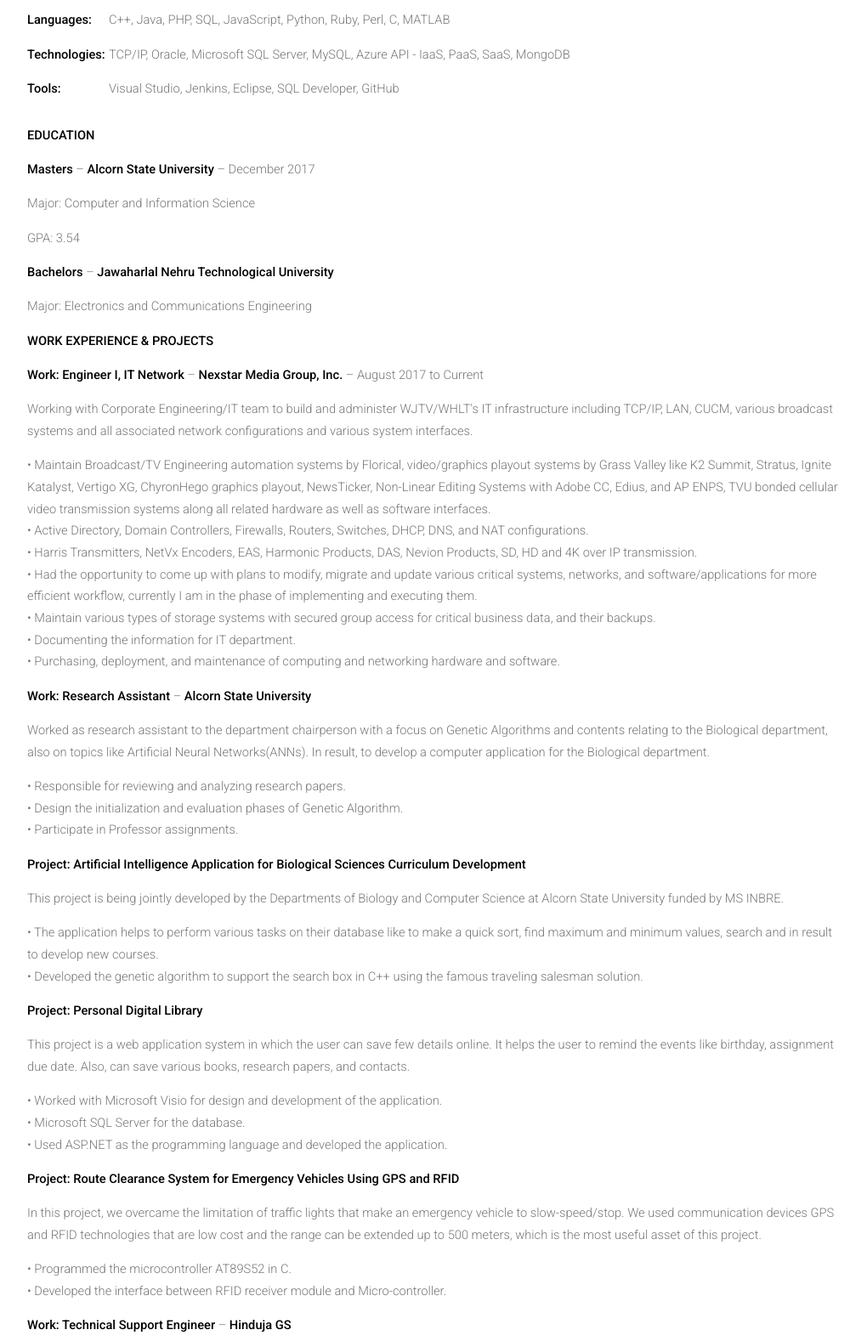
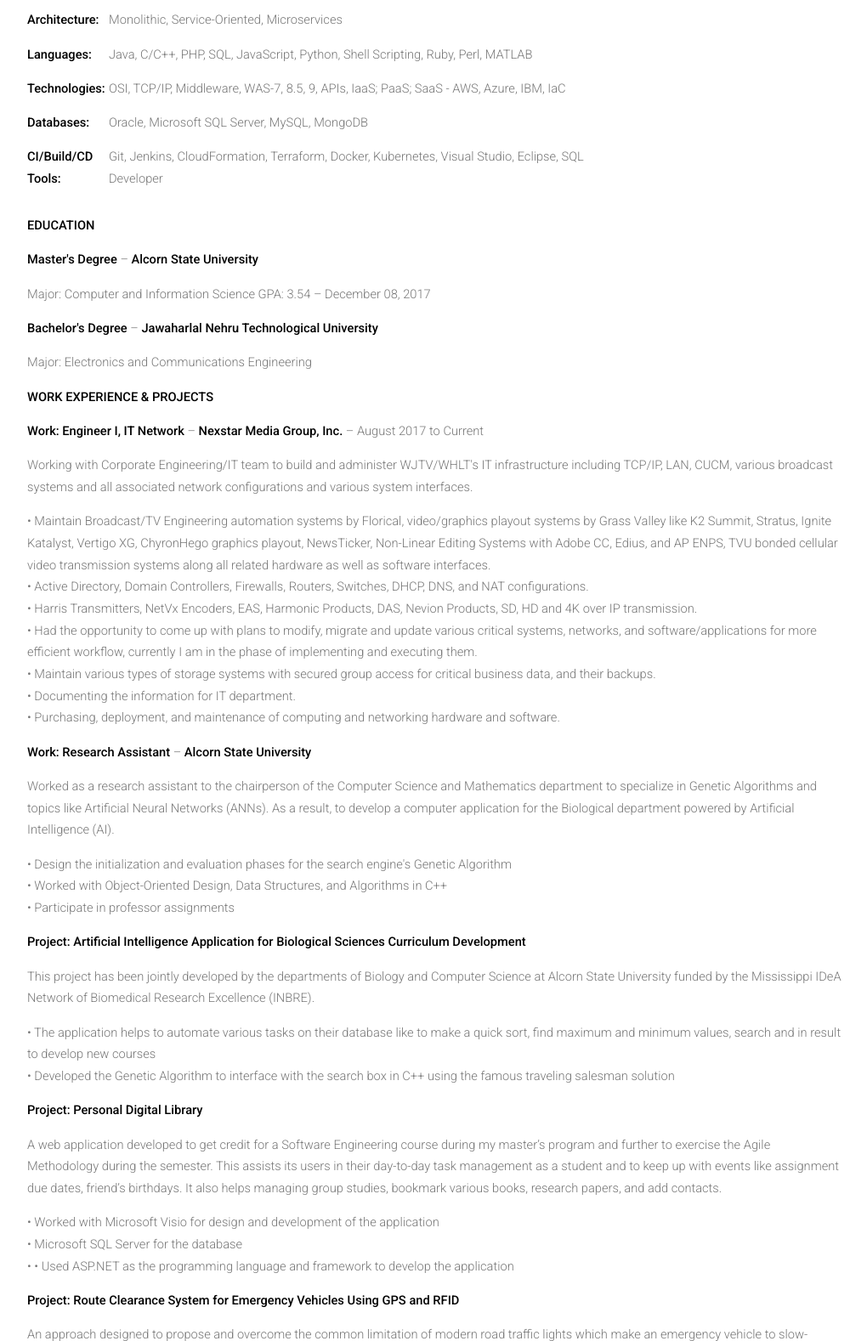
Before and after one commit to rkambati/rkambati.github.io, a plain HTML site: page resume.html in a window 1280 px wide. Shown: the part 704-2282 px from the top of the page at 85% size, without its empty margins (128-1148 px from the left). Drawn offline with nearby package versions, Linux system fonts and the light colour scheme.

Commit message:
Update resume.html
Multiple sections update

```diff
--- a/resume.html
+++ b/resume.html
@@ -1,5 +1,4 @@
 <!DOCTYPE HTML>
-
 <html>
 	<head>
 		<title>RK's Resume</title>
@@ -53,15 +52,24 @@
 						<header>
 							<p><strong>SUMMARY</strong></p>
 <p>Initiative-taking focused senior IT professional accomplished at designing solutions and driving business initiatives across multiple functional groups to ensure external/internal stakeholder satisfaction and increased end-user adoption. Expertise in laying digital transformation roadmaps and strategies along with dynamic relationship management skills; collaborating with suppliers and clients across industries. Masterful at creating explicit guidelines, simplifying the interpretation of technical specifications, business requirements, and process flows. Experience in solution re-design, reengineer, and refactor of legacy products adopting cloud maturity levels. Deep architectural understanding of TCP/IP, Operating Systems, and hybrid cloud models.</p>
+
 							<p><strong>SKILL SET</strong></p>
 <table>
 	<tbody>
 		<tr>
 			<td width="96">
+				<p><strong>Architecture:</strong></p>
+			</td>
+			<td width="576">
+				<p>Monolithic, Service-Oriented, Microservices</p>
+			</td>
+		</tr>
+		<tr>
+			<td width="96">
 				<p><strong>Languages:</strong></p>
 			</td>
 			<td width="576">
-				<p>C++, Java, PHP, SQL, JavaScript, Python, Ruby, Perl, C, MATLAB</p>
+				<p>Java, C/C++, PHP, SQL, JavaScript, Python, Shell Scripting, Ruby, Perl, MATLAB</p>
 			</td>
 		</tr>
 		<tr>
@@ -69,25 +77,33 @@
 				<p><strong>Technologies:</strong></p>
 			</td>
 			<td width="576">
-				<p>TCP/IP, Oracle, Microsoft SQL Server, MySQL, Azure API - IaaS, PaaS, SaaS, MongoDB</p>
+				<p>OSI, TCP/IP, Middleware, WAS-7, 8.5, 9, APIs, IaaS; PaaS; SaaS - AWS, Azure, IBM, IaC</p>
 			</td>
 		</tr>
 		<tr>
 			<td width="96">
-				<p><strong>Tools:<strong></p>
+				<p><strong>Databases:<strong></p>
 			</td>
 			<td width="576">
-				<p>Visual Studio, Jenkins, Eclipse, SQL Developer, GitHub</p>
+				<p>Oracle, Microsoft SQL Server, MySQL, MongoDB</p>
+			</td>
+		</tr>
+		<tr>
+			<td width="96">
+				<p><strong>CI/Build/CD Tools:<strong></p>
+			</td>
+			<td width="576">
+				<p>Git, Jenkins, CloudFormation, Terraform, Docker, Kubernetes, Visual Studio, Eclipse, SQL Developer</p>
 			</td>
 		</tr>
 	</tbody>
 </table>
 							<p><strong>EDUCATION</strong></p>
-<p><strong>Masters</strong> &ndash; <strong>Alcorn State University</strong> &ndash; December 2017</p>
-<p>Major: Computer and Information Science</p>
-<p>GPA: 3.54</p>
-<p><strong>Bachelors</strong> &ndash; <strong>Jawaharlal Nehru Technological University</strong></p>
+	<p><strong>Master's Degree</strong> &ndash; <strong>Alcorn State University</strong></p>
+	<p>Major: Computer and Information Science GPA: 3.54 &ndash; December 08, 2017</p>
+	<p><strong>Bachelor's Degree</strong> &ndash; <strong>Jawaharlal Nehru Technological University</strong></p>
 	<p>Major: Electronics and Communications Engineering</p>
+
 							<p><strong>WORK EXPERIENCE &amp; PROJECTS</strong></p>
 	<p><strong>Work: Engineer I, IT Network</strong> &ndash; <strong>Nexstar Media Group, Inc.</strong> &ndash; August 2017 to Current</p>
 	<p>Working with Corporate Engineering/IT team to build and administer WJTV/WHLT's IT infrastructure including TCP/IP, LAN, CUCM, various broadcast systems and all associated network configurations and various system interfaces.</p>
@@ -101,42 +117,34 @@
 	<li>&#8226; Purchasing, deployment, and maintenance of computing and networking hardware and software.</li>
 </ul>
 	<p><strong>Work: Research Assistant</strong> &ndash; <strong>Alcorn State University</strong></p>
-<p>Worked as research assistant to the department chairperson with a focus on Genetic Algorithms and contents relating to the Biological department, also on topics like Artificial Neural Networks(ANNs). In result, to develop a computer application for the Biological department.</p>
+	<p>Worked as a research assistant to the chairperson of the Computer Science and Mathematics department to specialize in Genetic Algorithms and topics like Artificial Neural Networks (ANNs). As a result, to develop a computer application for the Biological department powered by Artificial Intelligence (AI).</p>
 <ul>
-	<li>&#8226; Responsible for reviewing and analyzing research papers.</li>
-	<li>&#8226; Design the initialization and evaluation phases of Genetic Algorithm.</li>
-	<li>&#8226; Participate in Professor assignments.</li>
+	<li>&#8226; Design the initialization and evaluation phases for the search engine's Genetic Algorithm</li>
+	<li>&#8226; Worked with Object-Oriented Design, Data Structures, and Algorithms in C++</li>
+	<li>&#8226; Participate in professor assignments</li>
 </ul>
 	<p><strong>Project: Artificial Intelligence Application for Biological Sciences Curriculum Development</strong></p>
-<p>This project is being jointly developed by the Departments of Biology and Computer Science at Alcorn State University funded by MS INBRE.</p>
-<p>
+	<p>This project has been jointly developed by the departments of Biology and Computer Science at Alcorn State University funded by the Mississippi IDeA Network of Biomedical Research Excellence (INBRE).</p>
 <ul>
-	<li>&#8226; The application helps to perform various tasks on their database like to make a quick sort, find maximum and minimum values, search and in result to develop new courses.</li>
-	<li>&#8226; Developed the genetic algorithm to support the search box in C++ using the famous traveling salesman solution.</li>
+	<li>&#8226; The application helps to automate various tasks on their database like to make a quick sort, find maximum and minimum values, search and in result to develop new courses</li>
+	<li>&#8226; Developed the Genetic Algorithm to interface with the search box in C++ using the famous traveling salesman solution</li>
 </ul>
 	<p><strong>Project: Personal Digital Library</strong></p>
-<p>This project is a web application system in which the user can save few details online. It helps the user to remind the events like birthday, assignment due date. Also, can save various books, research papers, and contacts.</p>
-<p>
+	<p>A web application developed to get credit for a Software Engineering course during my master’s program and further to exercise the Agile Methodology during the semester. This assists its users in their day-to-day task management as a student and to keep up with events like assignment due dates, friend’s birthdays. It also helps managing group studies, bookmark various books, research papers, and add contacts.</p>
 <ul>
-	<li>&#8226; Worked with Microsoft Visio for design and development of the application.</li>
-	<li>&#8226; Microsoft SQL Server for the database.</li>
-	<li>&#8226; Used ASP.NET as the programming language and developed the application.</li>
+	<li>&#8226; Worked with Microsoft Visio for design and development of the application</li>
+	<li>&#8226; Microsoft SQL Server for the database</li>
+	<li>&#8226; •	Used ASP.NET as the programming language and framework to develop the application</li>
 </ul>
 	<p><strong>Project: Route Clearance System for Emergency Vehicles Using GPS and RFID</strong></p>
-<p>In this project, we overcame the limitation of traffic lights that make an emergency vehicle to slow-speed/stop. We used communication devices GPS and RFID technologies that are low cost and the range can be extended up to 500 meters, which is the most useful asset of this project.</p>
+	<p>An approach designed to propose and overcome the common limitation of modern road traffic lights which make an emergency vehicle to slow-speed/stop. We used communication devices GPS and RFID technologies that are low cost and the range can be extended up to 500 meters, which is the most useful asset of this project.</p>
 <ul>
-	<li>&#8226; Programmed the microcontroller AT89S52 in C.</li>
-	<li>&#8226; Developed the interface between RFID receiver module and Micro-controller.</li>
+	<li>&#8226; Every emergency vehicle is fitted with a unique RFID tag (like most toll tags) and the receivers located 500 meters away from the actual traffic junction on every lane sends out an interrupt in a private channel. This interrupt is received by the junction and is set to issue a “Prepare to Stop (Yellow)” in all the lanes except the lane in which the emergency vehicle is approaching to turn it to Green</li>
+	<li>&#8226; There are various parameters worked out using GPS to confirm the location of the receiver which further extends to confirm the lane that needs to turn Green</li>
+	<li>&#8226; Programmed the microcontroller AT89S52 in C</li>
+	<li>&#8226; Developed the interface between RFID receiver module and Micro-controller</li>
 </ul>
-<p><strong>Work: Technical Support Engineer</strong> &ndash; <strong>Hinduja GS</strong></p>
-<p>Worked as Support Engineer assigned to assist users of a Property Management System (PMS) both remotely and onsite.</p>
-<p>
-<ul>
-	<li>&#8226; Installed PMS Opera by Oracle&rsquo;s MICROS Systems, Inc. and configured systems remotely.</li>
-	<li>&#8226; Provided application and network support for PMS.</li>
-	<li>&#8226; Participated in team activities.</li>
-	<li>&#8226; Assisted operators and managers as issues arise.</li>
-</ul>
+
 							<p><strong>ACTIVITIES &amp; ASSOCIATIONS</strong></p>
 <ul>
 	<li>&#8226; Presented at Mississippi Academy of Sciences 81st Meeting, Math, Computer Science and Statistics</li>
@@ -144,13 +152,11 @@
 	<li>&#8226; ASC, Android Application Development Workshop, Participant</li>
 	<li>&#8226; Mississippi College Indian Student Association, Treasurer</li>
 	<li>&#8226; NRIIT Basketball Team, Team Captain</li>
-	<li>&#8226; NSS, JNTU Kakinada, Plantation Volunteer</li>
+	<li>&#8226; NSS &ndash; JNTU Kakinada, Plantation Volunteer</li>
 </ul>
+	<p>Last Modified - April 29, 2020</p>
 					</section>
 		</div>
-
-
 	<!-- /Main -->
-
 	</body>
 </html>
```
Lines whose indentation alone changed are shown as unchanged.
